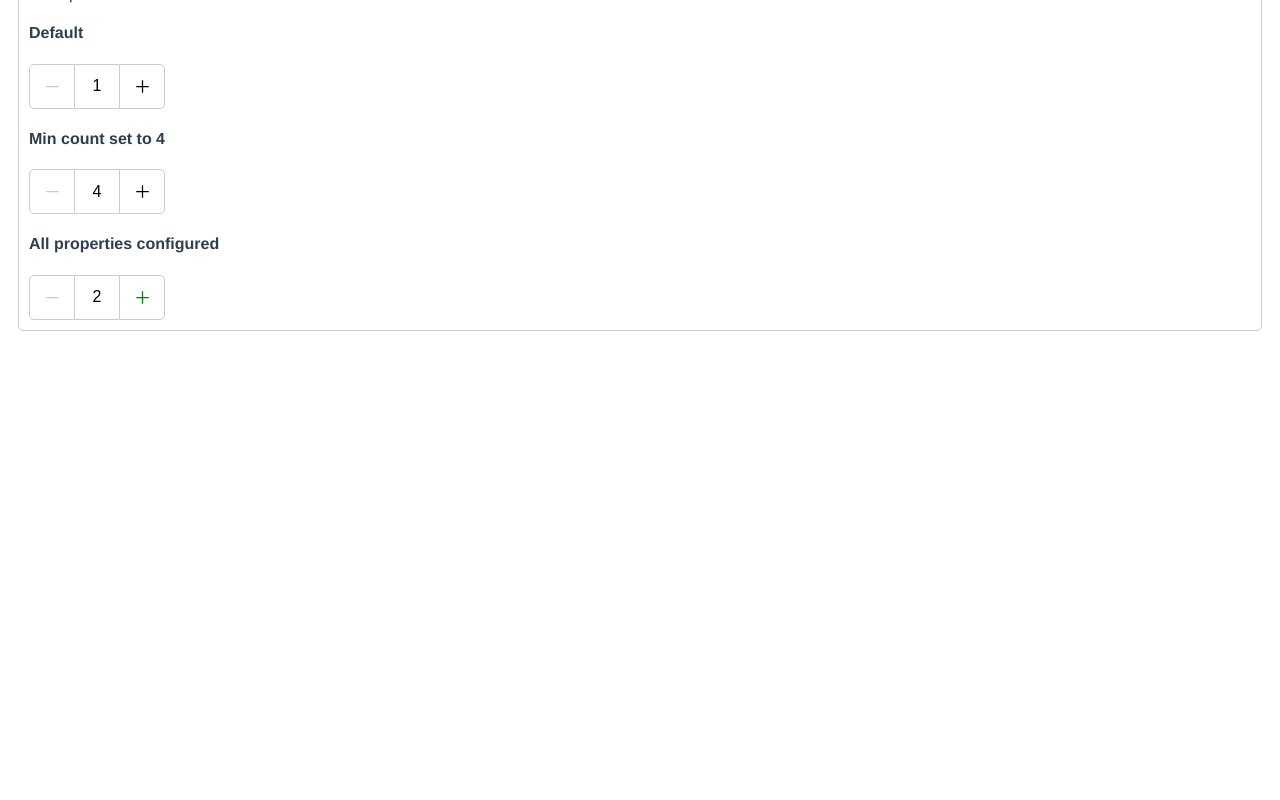
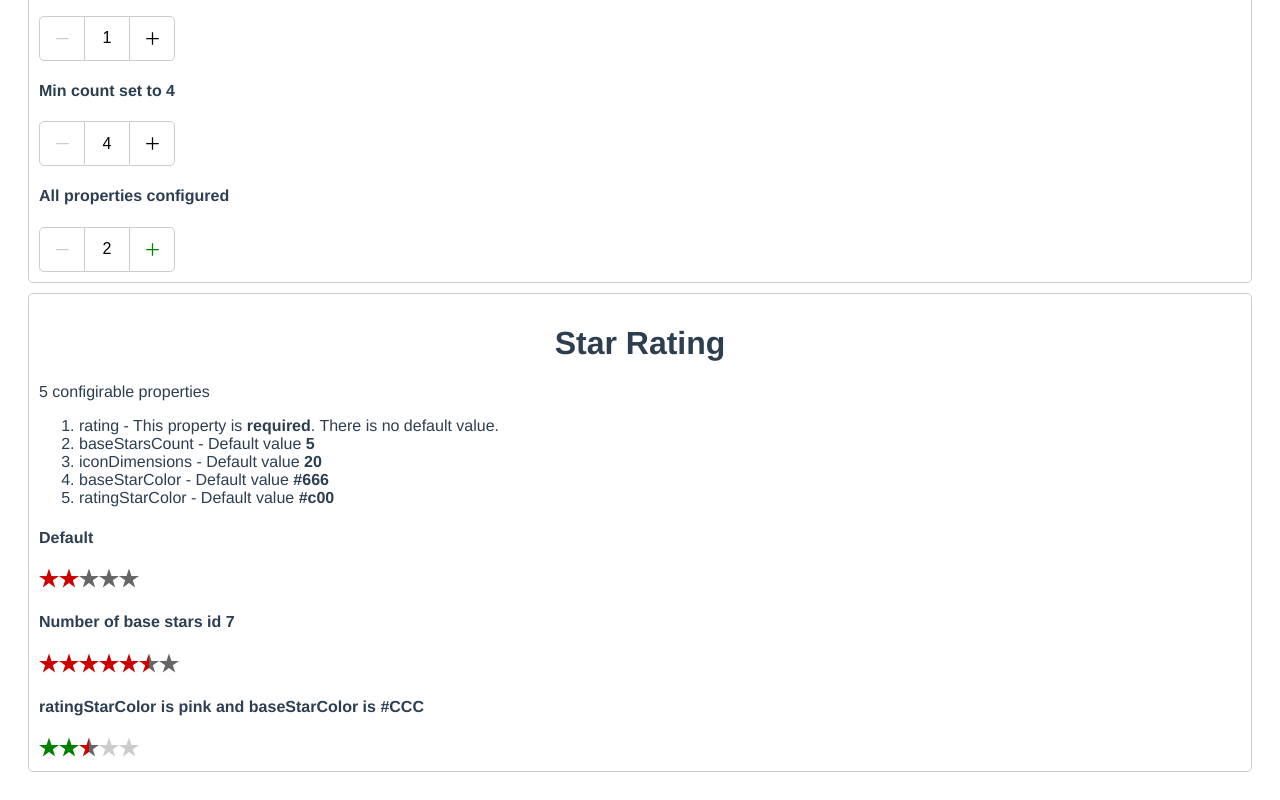
Before and after one commit to Shreerang/Vue-Nuggets, a Vue app: page / in a window 1280 px wide. Shown: the part 360-1160 px from the top of the page. Before the commit the page ends 800 px from the top, so only its background shows below. Built offline with nearby package versions, Linux system fonts and the light colour scheme.

Commit message:
Updates to the kitchen sink app to showcase StarRating component

```diff
--- a/server.js
+++ b/server.js
@@ -4,7 +4,7 @@ const express = require('express');
 const serveStatic = require("serve-static")
 const path = require('path');
 const app = express();
-app.use(history());
+// app.use(history());
 app.use(serveStatic(path.join(__dirname, 'dist')));
 const port = process.env.PORT || 80;
 app.listen(port);
--- a/src/App.vue
+++ b/src/App.vue
@@ -4,8 +4,6 @@
       <img src="./assets/Vue_Nuggets.png" alt="" />
     </h1>
     <div class="card">
-      <StarRating :rating="2" />
-      <StarRating :rating="5.5" :baseStarsCount="7" />
       <h1>
         Quantity Selector
       </h1>
@@ -30,6 +28,34 @@
       <div class="card-text">
         <h4>All properties configured</h4>
         <QuantitySelector :count="2" :maxCount="10" :iconDimensions="15" minusIconFillColor="red" plusIconFillColor="green" />
+      </div>
+    </div>
+
+    <div class="card">
+      <h1>
+        Star Rating
+      </h1>
+      <p class="card-text">
+        5 configirable properties
+        <ol>
+          <li>rating - This property is <strong>required</strong>. There is no default value.</li>
+          <li>baseStarsCount - Default value <strong>5</strong></li>
+          <li>iconDimensions - Default value <strong>20</strong></li>
+          <li>baseStarColor - Default value <strong>#666</strong></li>
+          <li>ratingStarColor - Default value <strong>#c00</strong></li>
+        </ol>
+      </p>
+      <div class="card-text">
+        <h4>Default</h4>
+        <StarRating :rating="2" />
+      </div>
+      <div class="card-text">
+        <h4>Number of base stars id 7</h4>
+        <StarRating :rating="5.5" :baseStarsCount="7" />
+      </div>
+      <div class="card-text">
+        <h4>ratingStarColor is pink and baseStarColor is #CCC</h4>
+        <StarRating :rating="2.4" ratingStarColor="green" baseStarColor="#CCC" />
       </div>
     </div>
   </div>
@@ -62,6 +88,7 @@ export default {
     border-radius: 5px;
     padding: 10px;
     text-align: center;
+    margin: 10px;
   }
   .card-text {
     text-align: left;
--- a/src/components/StarRating.vue
+++ b/src/components/StarRating.vue
@@ -23,11 +23,11 @@ export default {
         },
         baseStarColor: {
             type: String,
-            default: '#CCC'
+            default: '#666'
         },
         ratingStarColor: {
             type: String,
-            default: 'red'
+            default: '#c00'
         }
 	},
 	data() {
@@ -38,9 +38,6 @@ export default {
 		};
 	},
 	methods: {
-        toGood: function() {
-            console.log('Good')
-        },
         returnStar: function(color){
             return `<svg x="0px" y="0px" height="${this.iconDimensions}" width="${this.iconDimensions}" viewBox="0 0 306 306" xmlSpace="preserve">
                 <g>
```
